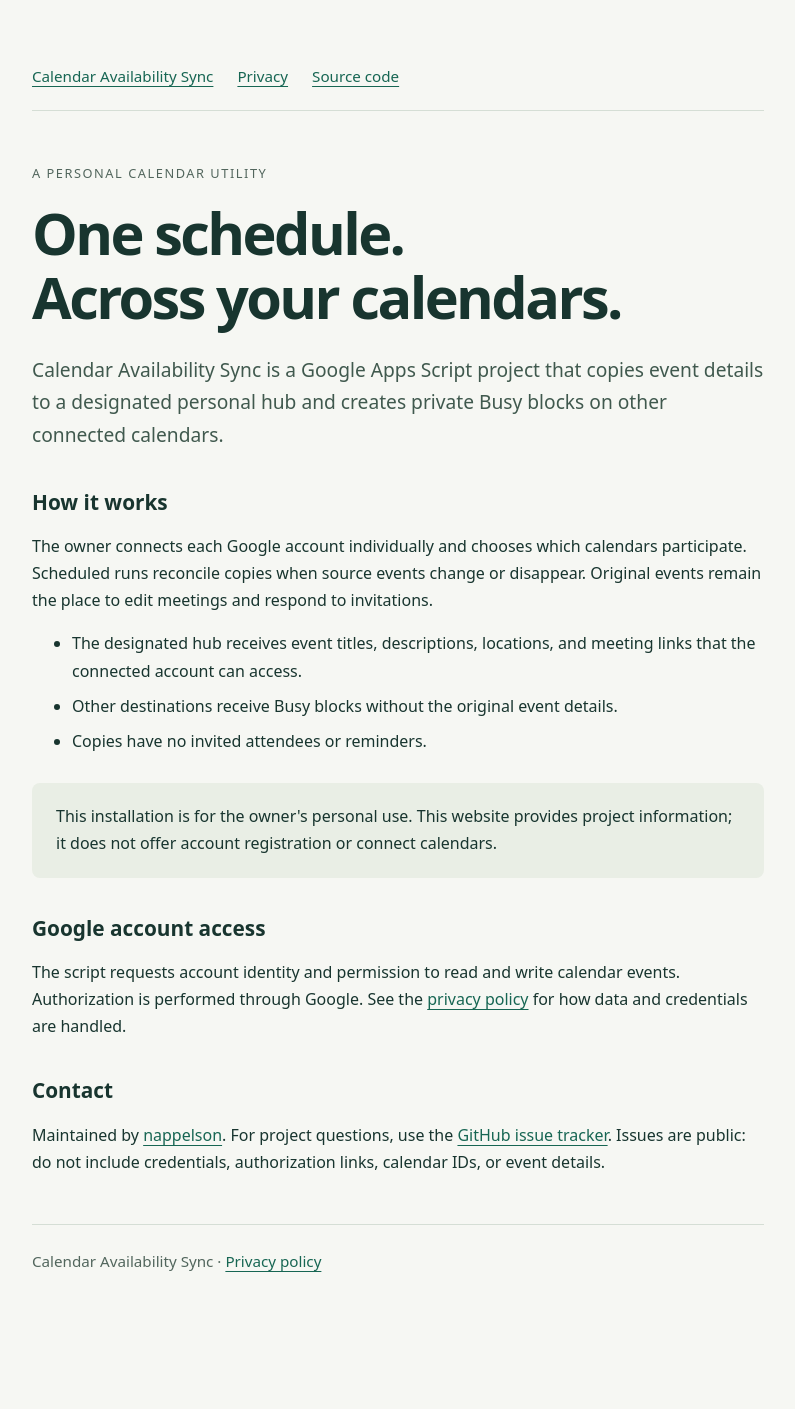
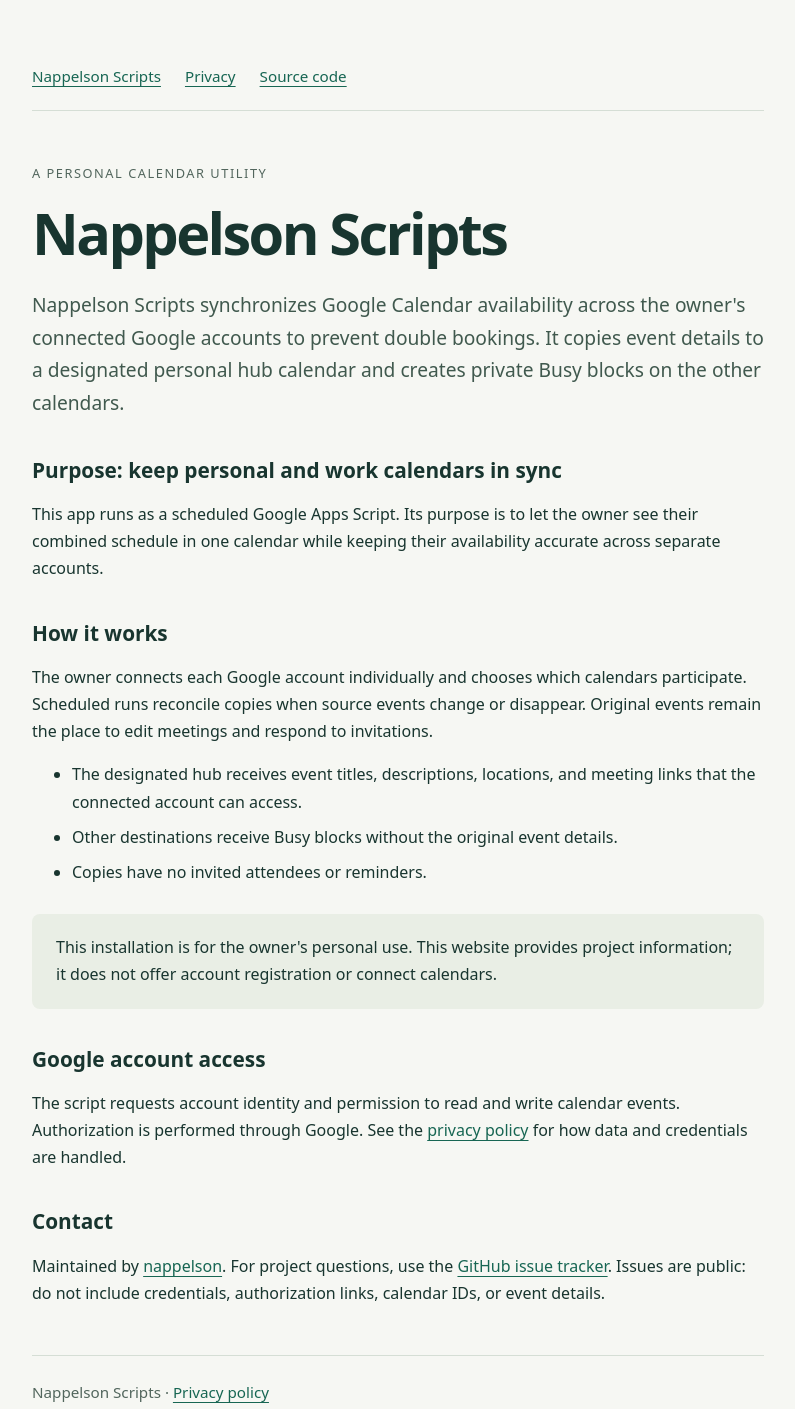
Before and after one commit to nappelson/calendar-availability-sync, a website: page docs/index.html in a window 1280 px wide. Shown: the whole page, without its empty margins (242-1037 px from the left). Before the commit the page ends 1339 px from the top, so only its background shows below. Drawn offline with Linux system fonts and the light colour scheme.

Commit message:
Match OAuth app branding and clarify calendar sync purpose

```diff
--- a/docs/index.html
+++ b/docs/index.html
@@ -3,16 +3,18 @@
 <head>
   <meta charset="utf-8">
   <meta name="viewport" content="width=device-width, initial-scale=1">
-  <title>Calendar Availability Sync</title>
-  <meta name="description" content="A personal Google Apps Script utility for synchronizing calendar availability across connected Google accounts.">
+  <title>Nappelson Scripts</title>
+  <meta name="description" content="Nappelson Scripts synchronizes Google Calendar events and Busy blocks across connected accounts to prevent double bookings.">
   <link rel="stylesheet" href="style.css">
 </head>
 <body>
 <main>
-  <nav aria-label="Main navigation"><a href="index.html" aria-current="page">Calendar Availability Sync</a><a href="privacy.html">Privacy</a><a href="https://github.com/nappelson/calendar-availability-sync">Source code</a></nav>
+  <nav aria-label="Main navigation"><a href="index.html" aria-current="page">Nappelson Scripts</a><a href="privacy.html">Privacy</a><a href="https://github.com/nappelson/calendar-availability-sync">Source code</a></nav>
   <p class="eyebrow">A personal calendar utility</p>
-  <h1>One schedule.<br>Across your calendars.</h1>
-  <p class="intro">Calendar Availability Sync is a Google Apps Script project that copies event details to a designated personal hub and creates private Busy blocks on other connected calendars.</p>
+  <h1>Nappelson Scripts</h1>
+  <p class="intro">Nappelson Scripts synchronizes Google Calendar availability across the owner's connected Google accounts to prevent double bookings. It copies event details to a designated personal hub calendar and creates private Busy blocks on the other calendars.</p>
+  <h2>Purpose: keep personal and work calendars in sync</h2>
+  <p>This app runs as a scheduled Google Apps Script. Its purpose is to let the owner see their combined schedule in one calendar while keeping their availability accurate across separate accounts.</p>
   <h2>How it works</h2>
   <p>The owner connects each Google account individually and chooses which calendars participate. Scheduled runs reconcile copies when source events change or disappear. Original events remain the place to edit meetings and respond to invitations.</p>
   <ul>
@@ -25,7 +27,7 @@
   <p>The script requests account identity and permission to read and write calendar events. Authorization is performed through Google. See the <a href="privacy.html">privacy policy</a> for how data and credentials are handled.</p>
   <h2>Contact</h2>
   <p>Maintained by <a href="https://github.com/nappelson">nappelson</a>. For project questions, use the <a href="https://github.com/nappelson/calendar-availability-sync/issues">GitHub issue tracker</a>. Issues are public: do not include credentials, authorization links, calendar IDs, or event details.</p>
-  <footer>Calendar Availability Sync · <a href="privacy.html">Privacy policy</a></footer>
+  <footer>Nappelson Scripts · <a href="privacy.html">Privacy policy</a></footer>
 </main>
 </body>
 </html>
```
Also changed, not shown: docs/privacy.html (+6 -6 lines).
